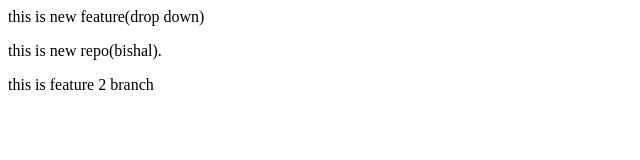
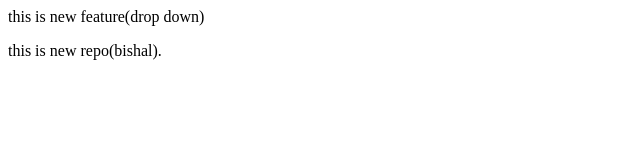
Before and after one commit to Bishal-Somare/localrep, a plain HTML site: page index.html in a window 1280 px wide. Shown: the whole page, without its empty margins (0-640 px from the left). Drawn offline with Linux system fonts and the light colour scheme.

```diff
--- a/index.html
+++ b/index.html
@@ -3,5 +3,3 @@
 <P>this is new feature(drop down)</P>
 
 <p>this is new repo(bishal).</p>
-
-<p>this is feature 2 branch</p>
```
